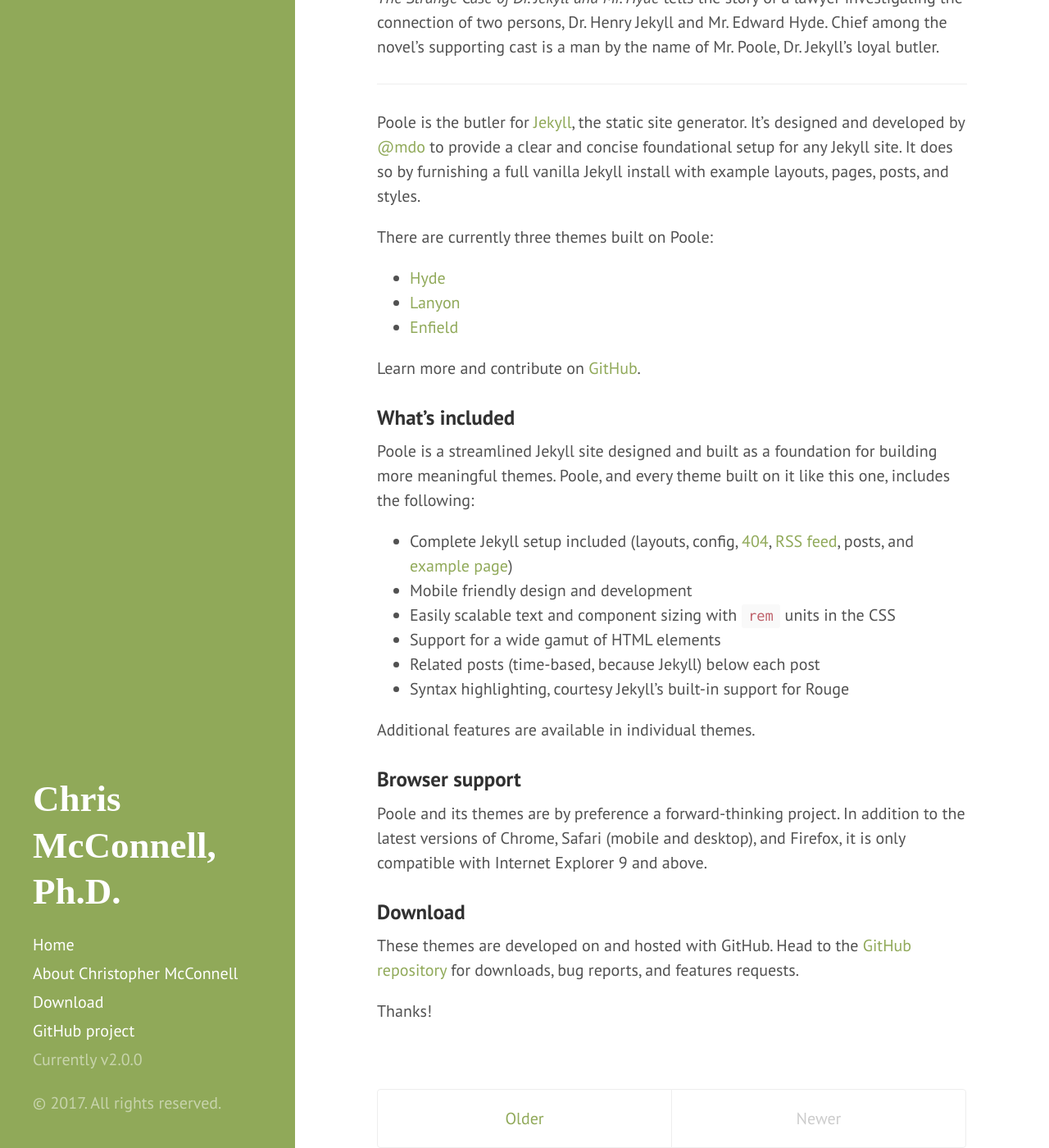
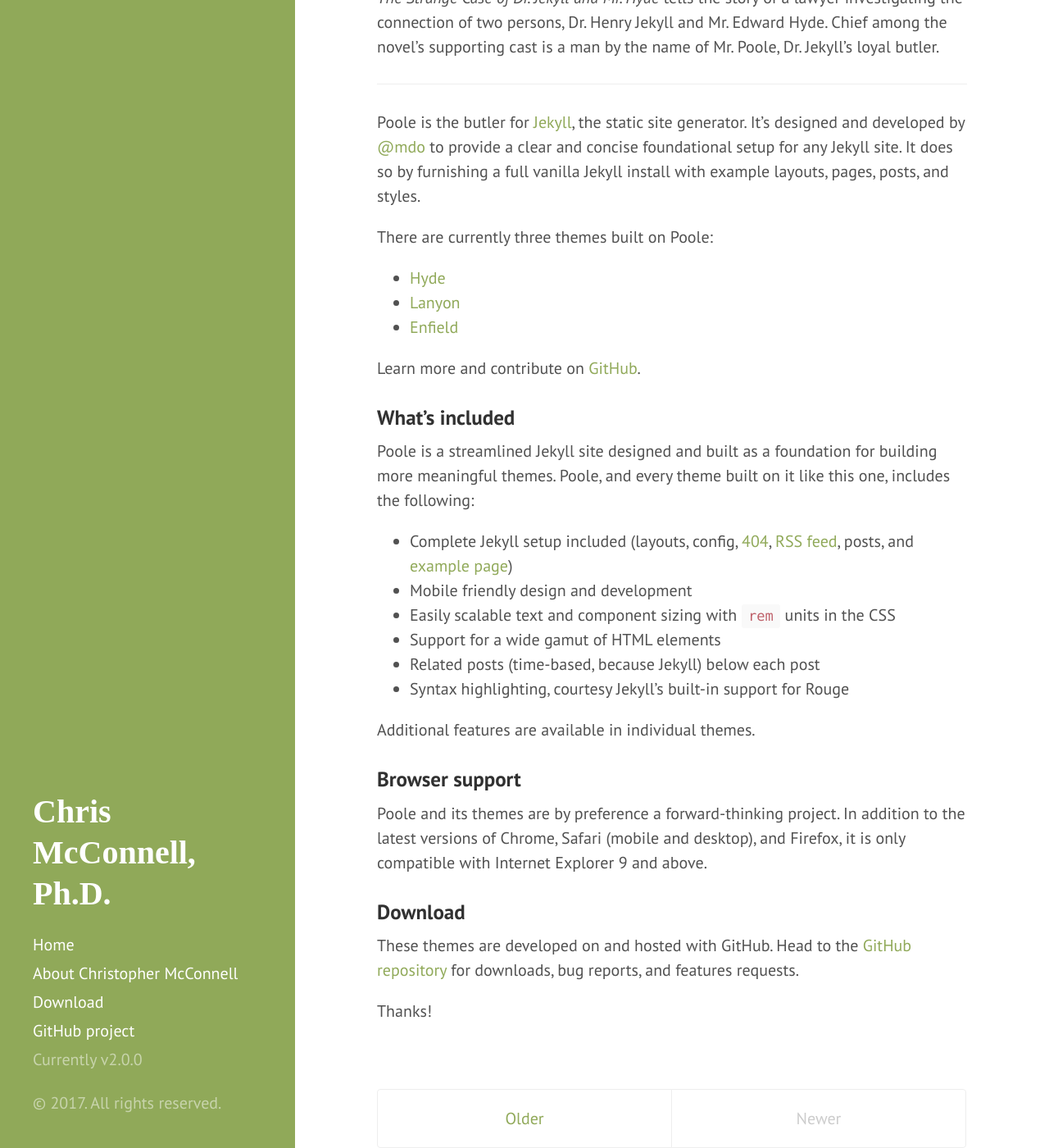
Before and after one commit to McCnnll/mccnnll.github.io, a Jekyll site: the page built from index.html, in a window 1280 px wide and 1400 px high, scrolled down 198 px. Shown: the whole window at 82% size. Built offline with Jekyll 4.4.1, drawn with Linux system fonts in a browser that asks for light colours; some web fonts are replaced; the list of posts is cut into pages by our own code.

Commit message:
Changed name size in sidebar
2.0rem now

```diff
--- a/public/css/hyde.css
+++ b/public/css/hyde.css
@@ -80,7 +80,7 @@
   color: #fff;
   margin-top: 0;
   font-family: "Gravitas One", serif;
-  font-size: 2.25rem;
+  font-size: 2.0rem;
 }
 
 /* Sidebar nav */
```
